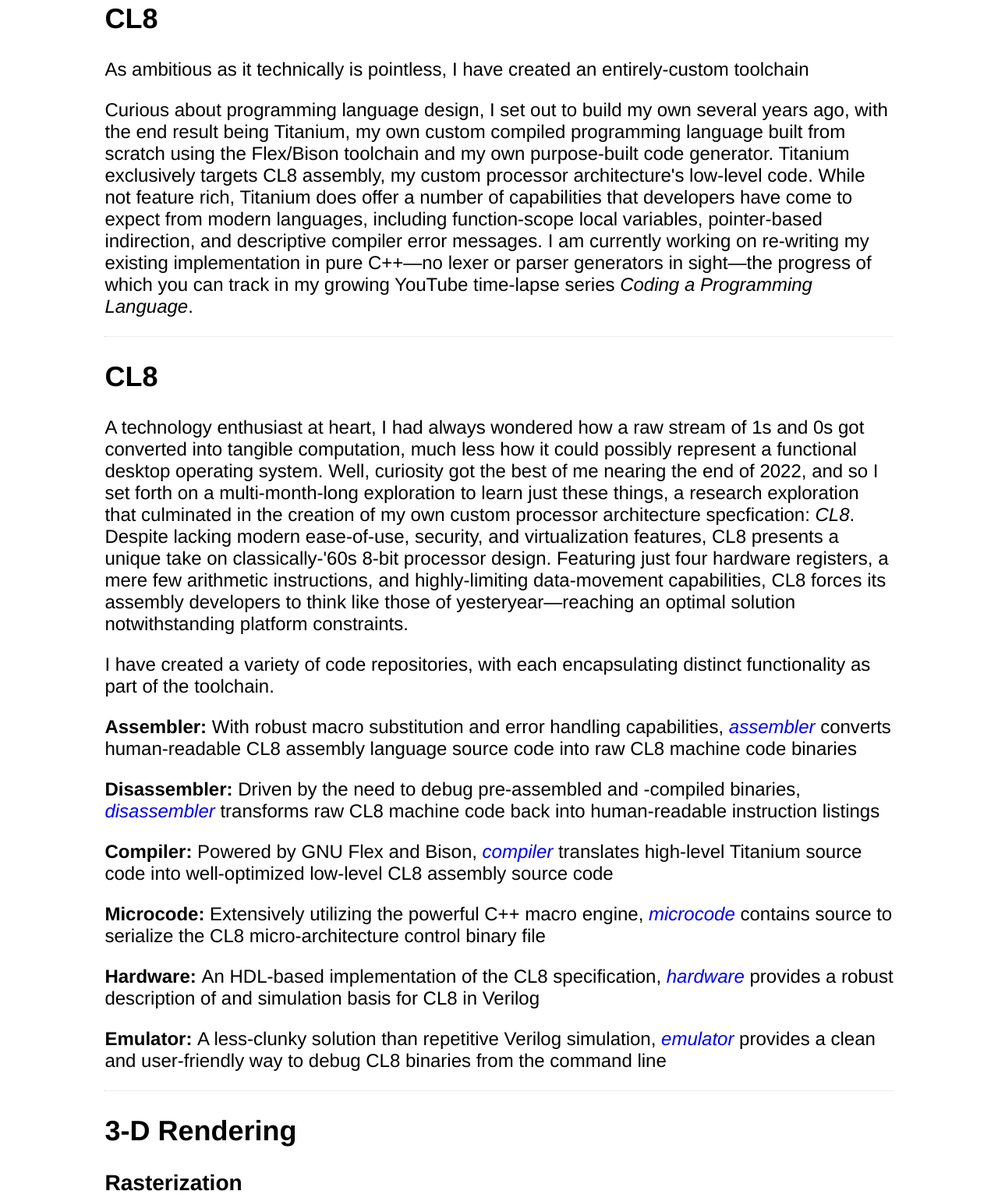
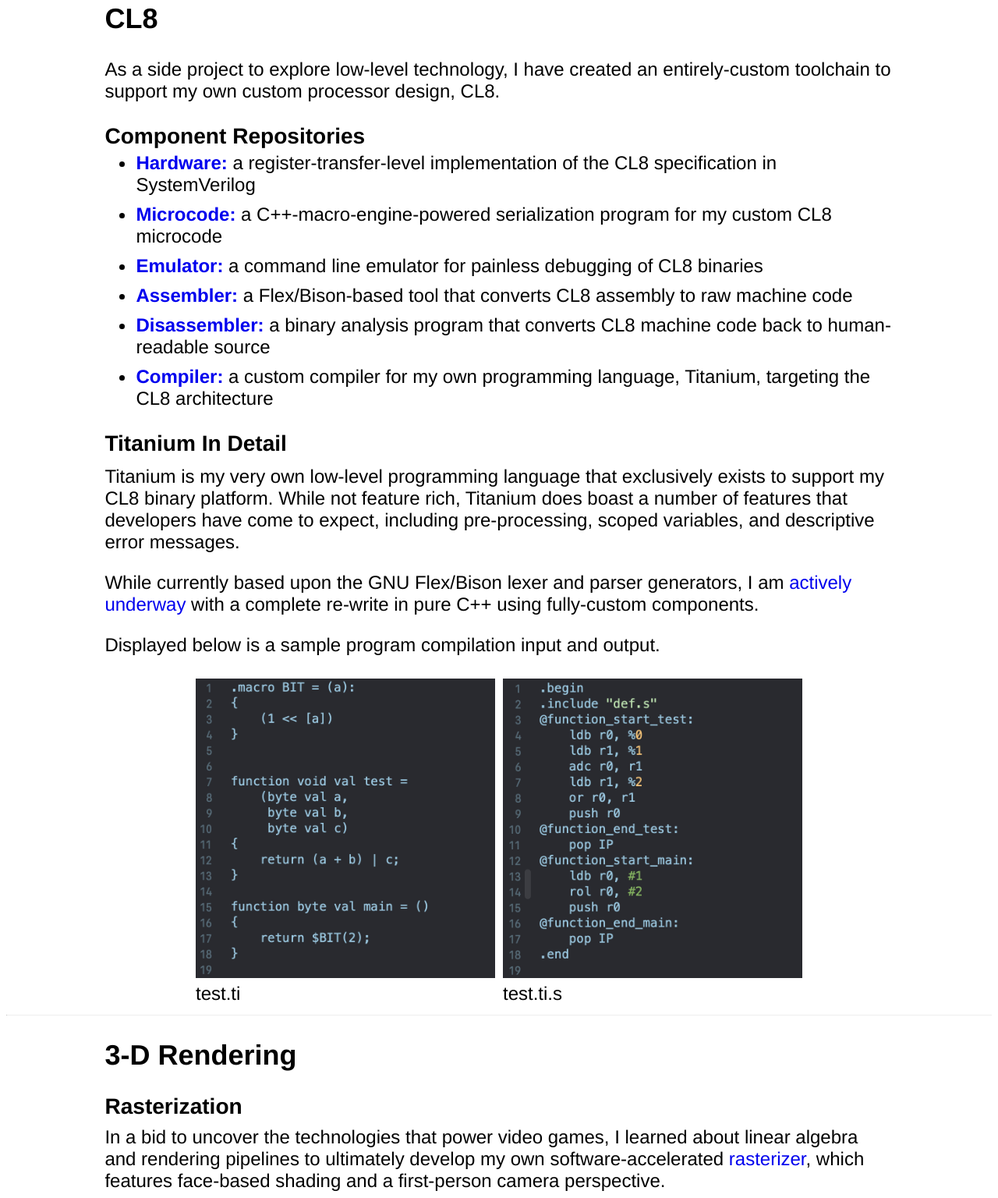
Before and after one commit to connorjlink/connorjlink.github.io, a plain HTML site: page projects.html in a window 1280 px wide. Shown: the part 189-1725 px from the top of the page at 78% size. Drawn offline with Linux system fonts and the light colour scheme.

Commit message:
Finish remaining content?

```diff
--- a/contact.css
+++ b/contact.css
@@ -114,7 +114,7 @@
 .contact ul {
     list-style-type: none;
     margin: 0;
-    margin-top: -2%;
+    margin-top: -1.5em;
     padding: 0;
     display: inline-block;
 }
--- a/index.css
+++ b/index.css
@@ -112,12 +112,12 @@
 }
 
 .main ul {
-    margin-top: -2%;
+    margin-top: -1em;
 }
 
 .main p {
-    margin-top: -1%;
-    margin-bottom: 3%;
+    margin-top: -1em;
+    margin-bottom: 2em;
 }
 
 img {
@@ -126,8 +126,8 @@
 
 .gridwrapper {
     display: grid;
-    margin-top: -2%;
-    margin-bottom: 1%;
+    margin-top: -2em;
+    margin-bottom: 0;
 }
 
 .one {
--- a/projects.css
+++ b/projects.css
@@ -110,3 +110,34 @@
 .copyright {
     text-align: center;
 }
+
+.components {
+    margin-top: -1em;
+}
+
+.components li {
+    margin-bottom: 10px;
+}
+
+.titanium-container {
+    margin-top: -0.7em;
+}
+
+.titanium-images {
+    display: flex;
+    justify-content: center;
+}
+
+.titanium-images figure {
+    margin: 5px;
+}
+
+.titanium-images figure img {
+    max-width: 30vw;
+    background-color: blue;
+
+}
+
+.rendering p {
+    margin-top: -0.8em;
+}
--- a/projects.html
+++ b/projects.html
@@ -31,43 +31,67 @@
             <div class="projects">
                 <h2>CL8</h2>
 
-                <p>As ambitious as it technically is pointless, I have created an entirely-custom toolchain</p>
+                <p>As a side project to explore low-level technology, I have created an entirely-custom toolchain to support my own custom processor design, CL8.</p>
 
-                <p>Curious about programming language design, I set out to build my own several years ago, with the end result being Titanium, my own custom compiled programming language built from scratch using the Flex/Bison toolchain and my own purpose-built code generator. Titanium exclusively targets CL8 assembly, my custom processor architecture's low-level code. While not feature rich, Titanium does offer a number of capabilities that developers have come to expect from modern languages, including function-scope local variables, pointer-based indirection, and descriptive compiler error messages. I am currently working on re-writing my existing implementation in pure C++&mdash;no lexer or parser generators in sight&mdash;the progress of which you can track in my growing YouTube time-lapse series <i>Coding a Programming Language</i>.</p>
+                <h3>Component Repositories</h3>
+                <ul class="components">
+                    <li><a href="https://github.com/connorjlink/hardware"><b>Hardware: </b></a>a register-transfer-level implementation of the CL8 specification in SystemVerilog</li>
+                    <li><a href="https://github.com/connorjlink/microcode/tree/main"><b>Microcode: </b></a>a C++-macro-engine-powered serialization program for my custom CL8 microcode</li>
+                    <li><a href="https://github.com/connorjlink/emulator/tree/main"><b>Emulator: </b></a>a command line emulator for painless debugging of CL8 binaries</li>
+                    <li><a href="https://github.com/connorjlink/assembler/tree/main"><b>Assembler: </b></a>a Flex/Bison-based tool that converts CL8 assembly to raw machine code</li>
+                    <li><a href="https://github.com/connorjlink/disassembler/tree/main"><b>Disassembler: </b></a>a binary analysis program that converts CL8 machine code back to human-readable source </li>
+                    <li><a href="https://github.com/connorjlink/compiler/tree/main"><b>Compiler: </b></a>a custom compiler for my own programming language, Titanium, targeting the CL8 architecture</li>
+                </ul>
+
+                <h3>Titanium In Detail</h3>
+                <div class="titanium-container">
+                    <p>Titanium is my very own low-level programming language that exclusively exists to support my CL8 binary platform. While not feature rich, Titanium does boast a number of features that developers have come to expect, including pre-processing, scoped variables, and descriptive error messages.</p>
+
+                    <p>While currently based upon the GNU Flex/Bison lexer and parser generators, I am <a href="https://youtube.com/playlist?list=PLysYOhmJ8m4EToQ2j9DaUr8-cvZgZB_la">actively underway</a> with a complete re-write in pure C++ using fully-custom components.</p>
+
+                    <p>Displayed below is a sample program compilation input and output.</p>
+
+                    <div class="titanium-images">
+                        <figure>
+                            <img src="before.jpg">
+                            <figcaption>test.ti</figcaption>
+                        </figure>
+
+                        <figure>
+                            <img src="after.jpg">
+                            <figcaption>test.ti.s</figcaption>
+                        </figure>
+                    </div>
+                </div>
+
+            </div>
         </div>
 
-		<hr>
+        <hr>
 
-        <div class="main">
+        <div class="main rendering">
+            <h2>3-D Rendering</h2>
+			<h3>Rasterization</h3>
+			<p>In a bid to uncover the technologies that power video games, I learned about linear algebra and rendering pipelines to ultimately develop my own software-accelerated <a href="https://github.com/connorjlink/Constexpr-Linear-Algebra-Library">rasterizer</a>, which features face-based shading and a first-person camera perspective.</p>
 
+			<h3>Ray Tracing</h3>
+			<p>While researching alternative rendering techniques, ray tracing, the process of physically simulating light rays and their interactions with objects in a scene cropped up. Curious, I wound up creating my own <a href="https://github.com/connorjlink/raytracer">ray tracer</a>. Over time, I have <a href="https://youtube.com/playlist?list=PLysYOhmJ8m4HtMHV_-bgpvlcGxbd_jYvO">implemented more features</a>, including first-person camera controls, reflections, soft shadows, and global illumination.</p>
+
+            <p>&nbsp;</p>
+            <p>Depicted below are sample renders from both programs.</p>
+
+            <div class="titanium-images">
+                <figure>
+                    <img src="rasterizer.jpg">
+                    <figcaption>Rasterizer</figcaption>
+                </figure>
+
+                <figure>
+                    <img src="raytracer.jpg">
+                    <figcaption>Ray Tracer</figcaption>
+                </figure>
+            </div>
         </div>
-
-		    <h2>CL8</h2>
-		    <p>A technology enthusiast at heart, I had always wondered how a raw stream of 1s and 0s got converted into tangible computation, much less how it could possibly represent a functional desktop operating system. Well, curiosity got the best of me nearing the end of 2022, and so I set forth on a multi-month-long exploration to learn just these things, a research exploration that culminated in the creation of my own custom processor architecture specfication: <i>CL8</i>. Despite lacking modern ease-of-use, security, and virtualization features, CL8 presents a unique take on classically-'60s 8-bit processor design. Featuring just four hardware registers, a mere few arithmetic instructions, and highly-limiting data-movement capabilities, CL8 forces its assembly developers to think like those of yesteryear&mdash;reaching an optimal solution notwithstanding platform constraints.</p>
-
-			<p>I have created a variety of code repositories, with each encapsulating distinct functionality as part of the toolchain.</p>
-
-			<p><b>Assembler: </b>With robust macro substitution and error handling capabilities, <a href="https://github.com/connorjlink/assembler/tree/main"><i>assembler</i></a> converts human-readable CL8 assembly language source code into raw CL8 machine code binaries</p>
-
-			<p><b>Disassembler: </b>Driven by the need to debug pre-assembled and -compiled binaries, <a href="https://github.com/connorjlink/disassembler/tree/main"><i>disassembler</i></a> transforms raw CL8 machine code back into human-readable instruction listings</p>
-
-			<p><b>Compiler: </b>Powered by GNU Flex and Bison, <a href="https://github.com/connorjlink/compiler/tree/main"><i>compiler</i></a> translates high-level Titanium source code into well-optimized low-level CL8 assembly source code</p>
-
-			<p><b>Microcode: </b>Extensively utilizing the powerful C++ macro engine, <a href="https://github.com/connorjlink/microcode/tree/main"><i>microcode</i></a> contains source to serialize the CL8 micro-architecture control binary file</p>
-
-			<p><b>Hardware: </b>An HDL-based implementation of the CL8 specification, <a href="https://github.com/connorjlink/hardware"><i>hardware</i></a> provides a robust description of and simulation basis for CL8 in Verilog</p>
-
-			<p><b>Emulator: </b>A less-clunky solution than repetitive Verilog simulation, <a href="https://github.com/connorjlink/emulator/tree/main"><i>emulator</i> </a> provides a clean and user-friendly way to debug CL8 binaries from the command line</p>
-
-			<hr>
-
-			<h2>3-D Rendering</h2>
-			<h3>Rasterization</h3>
-			<p></p>
-
-			<h3>Raytracing</h3>
-			<p>Frustrated by the limitations of software-accelerated triangle rasterization rendering, I researched alternatives and wound up developing my own raytracing program. Despite starting out simple&mdash;capable only of rendering unlit spheres&mdash;I added more features to the software over time: a user-adjustable camera, sky lighting, reflections, path tracing, and global illumination to name a few.</p>
-		</div>
 
         <hr>
 
--- a/work.css
+++ b/work.css
@@ -117,5 +117,5 @@
 }
 
 .item p {
-    margin-top: -1%;
+    margin-top: -0.7em;
 }
```
Also changed, not shown: contact.html (+1 -1 lines), index.html (+1 -1 lines), raytracer.jpg (added), 1 other file.
